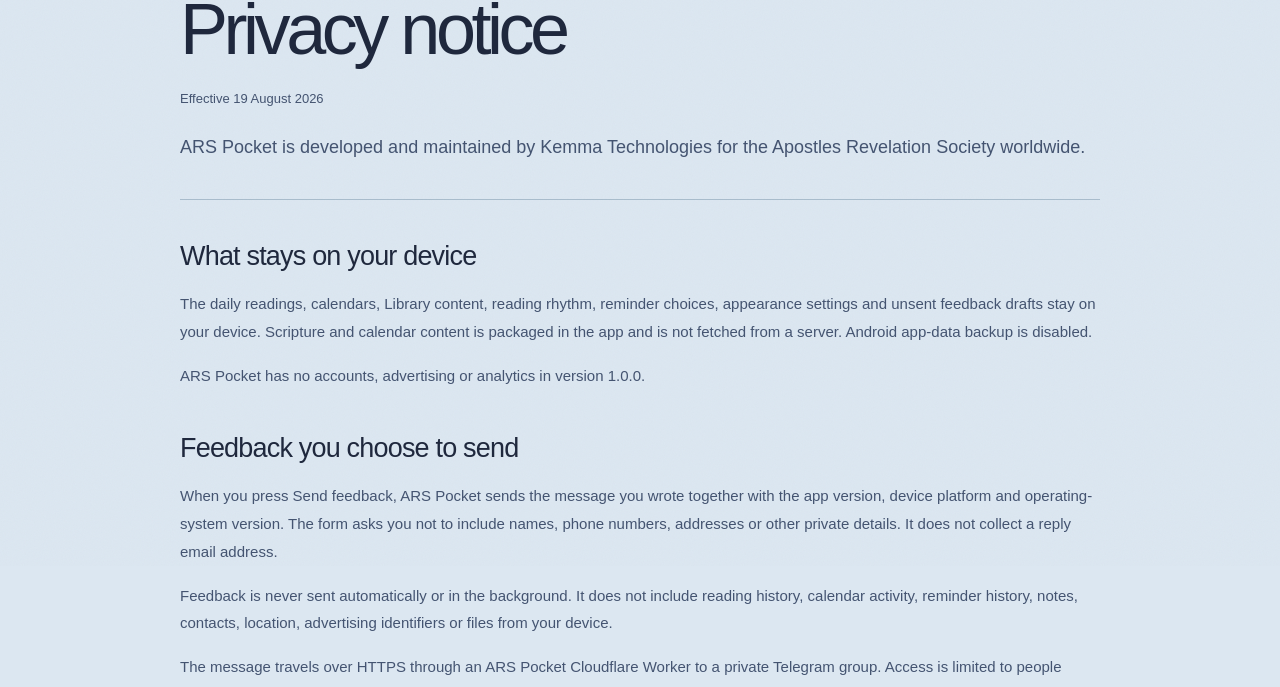
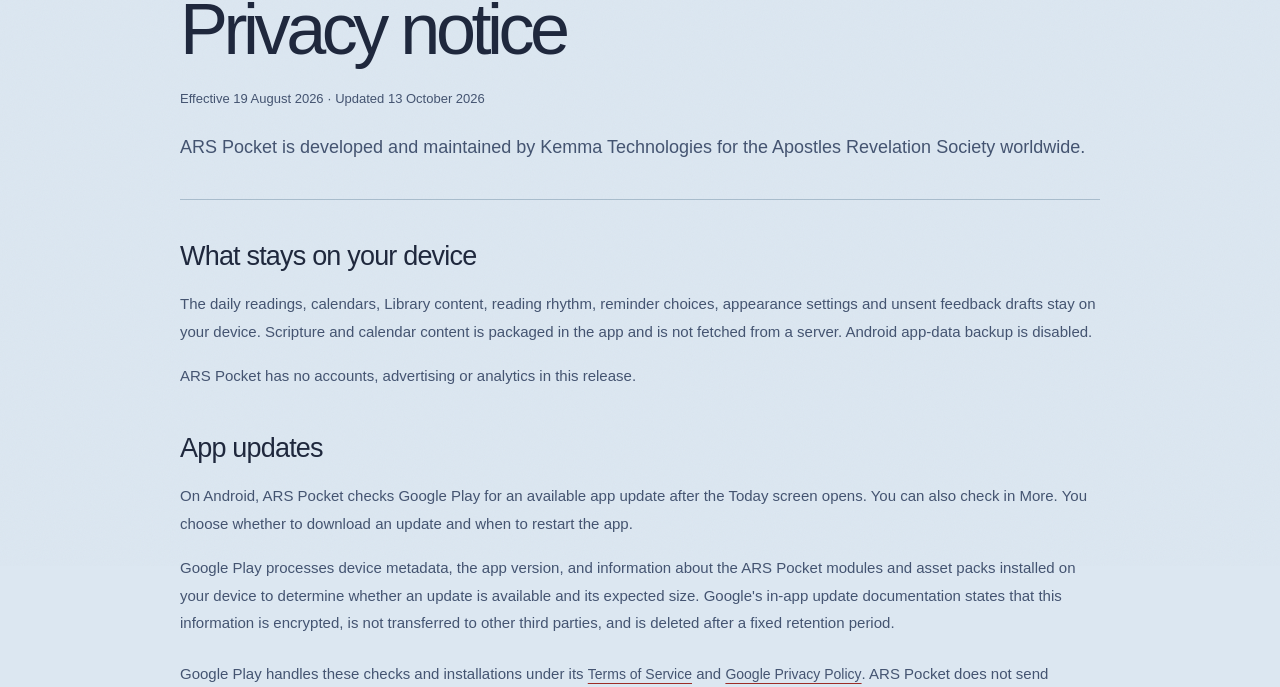
Before and after one commit to KingEmma7/kemma-technologies, a Next.js app: page /ars-pocket/privacy in a window 1280 px wide. Shown: the part 234-921 px from the top of the page. Built offline with nearby package versions, Linux system fonts and the light colour scheme; no server answers; a web font is replaced by a local one.

Commit message:
Document ARS Pocket Google Play updates

```diff
--- a/app/ars-pocket/privacy/page.tsx
+++ b/app/ars-pocket/privacy/page.tsx
@@ -4,7 +4,7 @@
 export const metadata = pageMetadata({
   title: "ARS Pocket Privacy Notice",
   description:
-    "How ARS Pocket handles on-device settings, optional feedback and reminders.",
+    "How ARS Pocket handles on-device settings, optional feedback, reminders and Google Play app updates.",
   path: "/ars-pocket/privacy",
 });
 
@@ -14,7 +14,28 @@
     title: "What stays on your device",
     paragraphs: [
       "The daily readings, calendars, Library content, reading rhythm, reminder choices, appearance settings and unsent feedback drafts stay on your device. Scripture and calendar content is packaged in the app and is not fetched from a server. Android app-data backup is disabled.",
-      "ARS Pocket has no accounts, advertising or analytics in version 1.0.0.",
+      "ARS Pocket has no accounts, advertising or analytics in this release.",
+    ],
+  },
+  {
+    id: "app-updates",
+    title: "App updates",
+    paragraphs: [
+      "On Android, ARS Pocket checks Google Play for an available app update after the Today screen opens. You can also check in More. You choose whether to download an update and when to restart the app.",
+      "Google Play processes device metadata, the app version, and information about the ARS Pocket modules and asset packs installed on your device to determine whether an update is available and its expected size. Google's in-app update documentation states that this information is encrypted, is not transferred to other third parties, and is deleted after a fixed retention period.",
+      <>
+        Google Play handles these checks and installations under its{" "}
+        <a className="text-link" href="https://play.google.com/about/play-terms/index.html">
+          Terms of Service
+        </a>{" "}
+        and{" "}
+        <a className="text-link" href="https://policies.google.com/privacy">
+          Google Privacy Policy
+        </a>
+        . ARS Pocket does not send reading history, favourites, book progress,
+        notes, or reminder choices for update checks. Scripture, calendars,
+        books, and hymns remain available offline.
+      </>,
     ],
   },
   {
@@ -71,7 +92,9 @@
       <header className="privacy-header">
         <p className="context-label">ARS Pocket App</p>
         <h1 className="privacy-title">Privacy notice</h1>
-        <p className="privacy-date">Effective 19 August 2026</p>
+        <p className="privacy-date">
+          Effective 19 August 2026 · Updated 13 October 2026
+        </p>
         <p className="privacy-intro">
           ARS Pocket is developed and maintained by {SITE.name} for the Apostles
           Revelation Society worldwide.
@@ -83,8 +106,8 @@
           <section key={section.id} aria-labelledby={section.id}>
             <h2 id={section.id}>{section.title}</h2>
             <div className="privacy-paragraphs">
-              {section.paragraphs.map((paragraph) => (
-                <p key={paragraph}>{paragraph}</p>
+              {section.paragraphs.map((paragraph, index) => (
+                <p key={`${section.id}-${index}`}>{paragraph}</p>
               ))}
             </div>
           </section>
```
